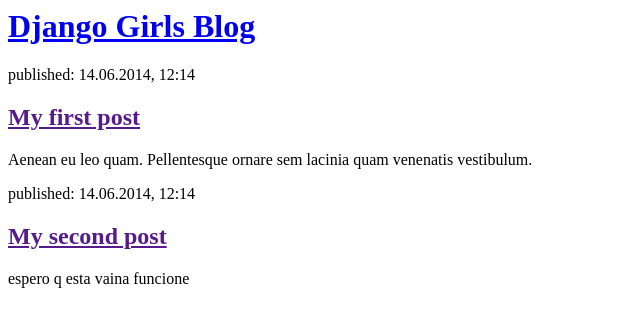
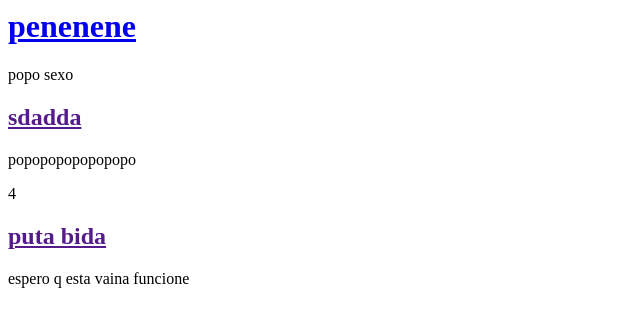
Before and after one commit to GabrielaEnsuncho/myfirstblog, a Django app: page / in a window 1280 px wide. Shown: the top 327 px of the page, without its empty margins (0-640 px from the left). Run offline with Django 4.2, Linux system fonts and the light colour scheme.

Commit message:
odio esto

```diff
--- a/blog/Templates/blog/post_list.html
+++ b/blog/Templates/blog/post_list.html
@@ -1,21 +1,21 @@
 <html>
     <head>
-        <title>Django Girls blog</title>
+        <title>salomon es gay</title>
     </head>
     <body>
         <div>
-            <h1><a href="/">Django Girls Blog</a></h1>
+            <h1><a href="/">penenene</a></h1>
         </div>
 
         <div>
-            <p>published: 14.06.2014, 12:14</p>
-            <h2><a href="">My first post</a></h2>
-            <p>Aenean eu leo quam. Pellentesque ornare sem lacinia quam venenatis vestibulum.</p>
+            <p>popo sexo</p>
+            <h2><a href="">sdadda</a></h2>
+            <p>popopopopopopopo</p>
         </div>
 
         <div>
-            <p>published: 14.06.2014, 12:14</p>
-            <h2><a href="">My second post</a></h2>
+            <p>4</p>
+            <h2><a href="">puta bida</a></h2>
             <p>espero q esta vaina funcione</p>
         </div>
     </body>
```
